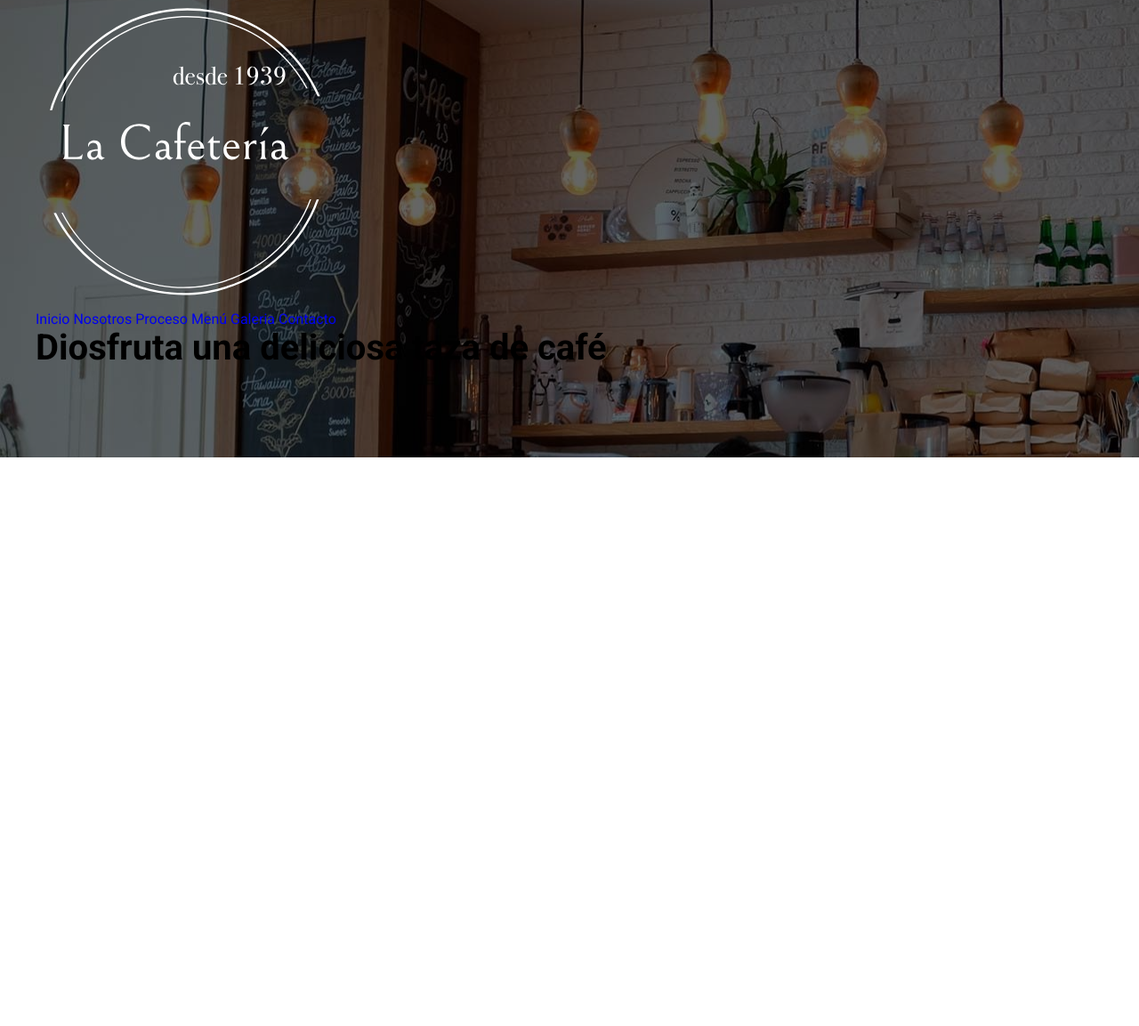
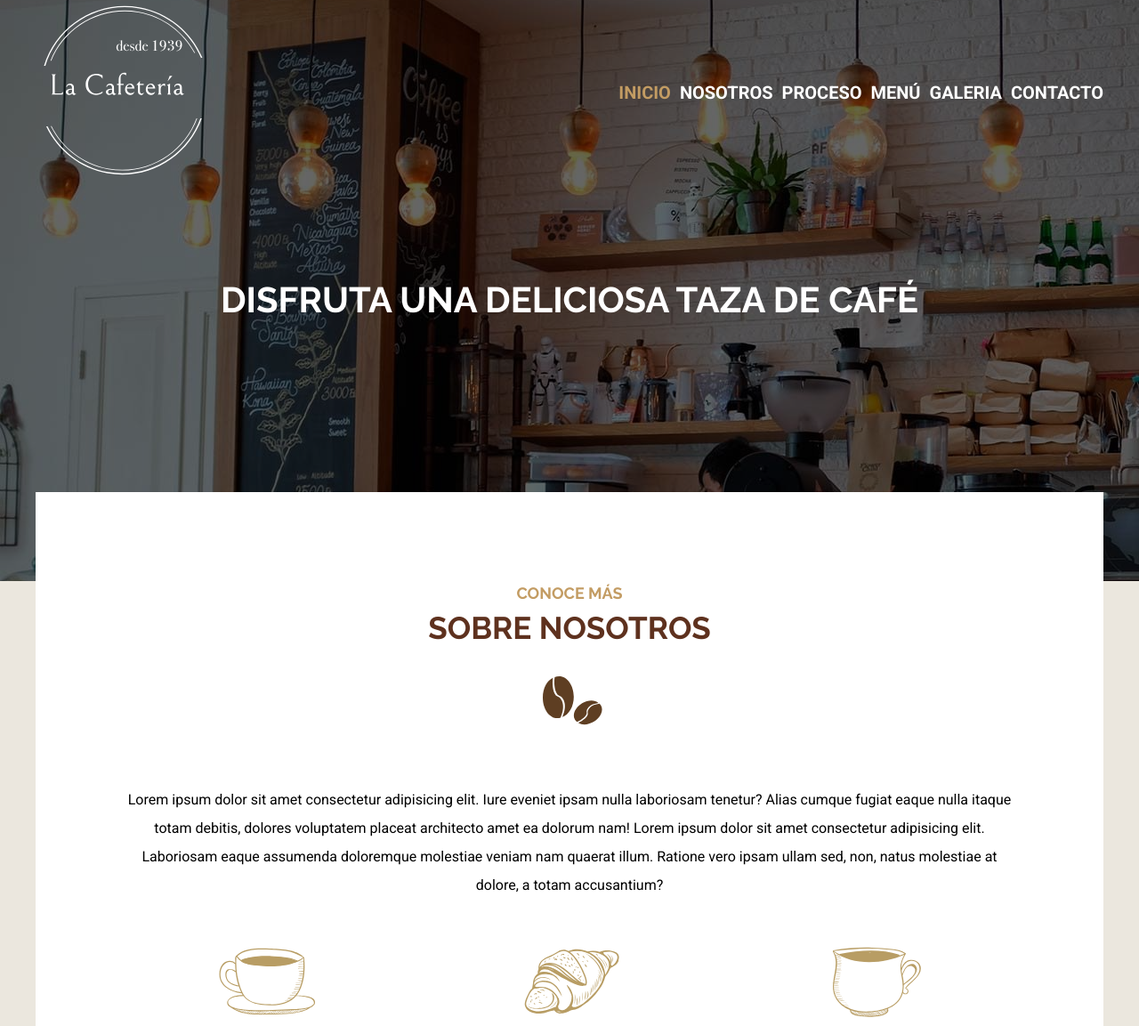
Before and after one commit to JonathanAlvac/Cafeteria-sass-gulp, a website: page index.html in a window 1280 px wide. Shown: the part 47-1200 px from the top of the page at 89% size. Before the commit the page ends 800 px from the top, so only its background shows below. Drawn offline with Linux system fonts and the light colour scheme; a web font is replaced by a local one.

Commit message:
mejoras mixins y redistribucion

```diff
--- a/index.html
+++ b/index.html
@@ -8,7 +8,7 @@
     <link rel="preconnect" href="https://fonts.googleapis.com" />
     <link rel="preconnect" href="https://fonts.gstatic.com" crossorigin />
     <link
-      href="https://fonts.googleapis.com/css2?family=Roboto:wght@400;700;900&display=swap"
+      href="https://fonts.googleapis.com/css2?family=Bona+Nova&family=Raleway:wght@700;900&family=Roboto:wght@400;700;900&display=swap"
       rel="stylesheet"
     />
     <link rel="stylesheet" href="build/css/app.css" />
@@ -18,21 +18,86 @@
       <div class="contenido-header contenedor">
         <div class="barra">
           <div class="logo">
-            <img src="build/img/logo.svg" alt="logotipo" title="logo">
+            <img src="build/img/logo.svg" alt="logotipo" title="logo" />
           </div>
           <nav class="nav-principal">
-            <a href="index.html">Inicio</a>
-            <a href="nosotros.html">Nosotros</a>
-            <a href="proceso.html">Proceso</a>
-            <a href="menu.html">Menú</a>
-            <a href="galeria.html">Galeria</a>
-            <a href="contacto.html">Contacto</a>
+            <a class="activo" href="index.html">Inicio</a>
+            <a class="" href="nosotros.html">Nosotros</a>
+            <a class="" href="proceso.html">Proceso</a>
+            <a class="" href="menu.html">Menú</a>
+            <a class="" href="galeria.html">Galeria</a>
+            <a class="" href="contacto.html">Contacto</a>
           </nav>
         </div>
         <div class="textoheader">
-            <h1 class="">Diosfruta una deliciosa taza de café</h1>
+          <h1 class="">Disfruta una deliciosa taza de café</h1>
         </div>
       </div>
     </header>
+    <main class="contenedor contenido-principal text-center">
+      <section class="conoce">
+        <h2><span>Conoce más </span>Sobre Nosotros</h2>
+        <p>
+          Lorem ipsum dolor sit amet consectetur adipisicing elit. Iure eveniet
+          ipsam nulla laboriosam tenetur? Alias cumque fugiat eaque nulla itaque
+          totam debitis, dolores voluptatem placeat architecto amet ea dolorum
+          nam! Lorem ipsum dolor sit amet consectetur adipisicing elit.
+          Laboriosam eaque assumenda doloremque molestiae veniam nam quaerat
+          illum. Ratione vero ipsam ullam sed, non, natus molestiae at dolore, a
+          totam accusantium?
+        </p>
+      </section>
+      <section class="iconos">
+        <ul class="listado-iconos">
+          <li>
+            <img src="build/img/icono_cafe.svg" alt="cafe" />
+            <p>Café</p>
+          </li>
+          <li>
+            <img src="build/img/icono_postre.svg" alt="cafe" />
+            <p>Postres</p>
+          </li>
+          <li>
+            <img src="build/img/icono_te.svg" alt="cafe" />
+            <p>Té</p>
+          </li>
+        </ul>
+      </section>
+      <section class="experiencia">
+        <h2><span>Vive la </span>Experiencia</h2>
+        <div class="galeria">
+          <div class="imagen">
+            <img src="build/img/galeria/galeria_01.jpg" alt="galeria">
+          </div>
+          <div class="imagen">
+            <img src="build/img/galeria/galeria_02.jpg" alt="galeria">
+          </div>
+          <div class="imagen">
+            <img src="build/img/galeria/galeria_03.jpg" alt="galeria">
+          </div>
+          <div class="imagen">
+            <img src="build/img/galeria/galeria_04.jpg" alt="galeria">
+          </div>
+          <div class="imagen">
+            <img src="build/img/galeria/galeria_05.jpg" alt="galeria">
+          </div>
+          <div class="imagen">
+            <img src="build/img/galeria/galeria_06.jpg" alt="galeria">
+          </div>
+          <div class="imagen">
+            <img src="build/img/galeria/galeria_07.jpg" alt="galeria">
+          </div>
+          <div class="imagen">
+            <img src="build/img/galeria/galeria_08.jpg" alt="galeria">
+          </div>
+          <div class="imagen">
+            <img src="build/img/galeria/galeria_09.jpg" alt="galeria">
+          </div>
+          <div class="imagen">
+            <img src="build/img/galeria/galeria_10.jpg" alt="galeria">
+          </div>
+        </div>
+      </section>
+    </main>
   </body>
 </html>
--- a/src/scss/app.scss
+++ b/src/scss/app.scss
@@ -1,2 +1,3 @@
 @use 'base';
 @use 'header';
+@use 'inicio';
--- a/src/scss/base/_globales.scss
+++ b/src/scss/base/_globales.scss
@@ -10,13 +10,21 @@ html{
 }
 
 body{
-    font-family: v.$fuentePrincipal;
+    font-family: v.$fuenteSecundaria;
     font-size: 1.6rem;
+    background-color: v.$cafeClaro;
 }
 
 p{
     color: v.$colorNegro;
-    font-size: 2rem;
+    font-size: 1.6rem;
+    line-height: 2;
+}
+
+ul{
+    list-style: none;
+    padding: 0;
+    margin: 0;
 }
 
 .contenedor{
@@ -33,17 +41,3 @@ img{
     max-width: 100%;
     display: block;
 }
-
-h1,h2,h3{
-    margin: 0 0 v.$separacion 0;
-}
-
-h1{
-    font-size: 4rem;
-}
-h2{
-    font-size: 3.5rem;
-}
-h3{
-    font-size: 3.2rem;
-}
--- a/src/scss/base/_index.scss
+++ b/src/scss/base/_index.scss
@@ -2,3 +2,5 @@
 @forward 'variables';
 @forward 'globales';
 @forward 'utilidades';
+@forward 'tipografia';
+@forward 'mixins';
--- a/src/scss/base/_mixins.scss
+++ b/src/scss/base/_mixins.scss
@@ -1,7 +1,26 @@
 @use 'base/variables' as v;
 
-@mixin telefono{
-    @media(min-width: v.$telefono){
+@mixin telefono {
+    @media(min-width: v.$telefono) {
         @content;
     }
 }
+
+@mixin tablet {
+    @media(min-width:v.$tablet) {
+        @content;
+    }
+}
+
+@mixin desktop {
+    @media(min-width:v.$desktop) {
+        @content;
+    }
+
+}
+
+@mixin grid($columnas, $espaciado){
+    display: grid;
+    grid-template-columns: repeat($columnas, 1fr);
+    column-gap: $espaciado;
+}
--- /dev/null
+++ b/src/scss/base/_tipografia.scss
@@ -0,0 +1,42 @@
+@use 'variables' as v;
+
+h1,
+h2,
+h3 {
+    font-family: v.$fuentePrincipal;
+    margin: 0 0 v.$separacion 0;
+    text-transform: uppercase;
+    text-align: center;
+    line-height: 1.5;
+}
+
+h1 {
+    font-size: 4rem;
+}
+
+h2 {
+    font-size: 3.5rem;
+    color: v.$colorPrimario;
+
+    span {
+        color: v.$colorSecundario;
+        font-size: 1.8rem;
+        display: block;
+    }
+
+    &::after{
+        content: '';
+        display: block;
+        width: 10rem;
+        height: 10rem;
+        margin: 0 auto;
+        background-image: url(../img/cafe.svg);
+        background-repeat: no-repeat;
+        background-position: center center;
+        background-size: 10rem;
+    }
+}
+
+h3 {
+    font-size: 3.2rem;
+}
--- a/src/scss/base/_variables.scss
+++ b/src/scss/base/_variables.scss
@@ -1,17 +1,20 @@
 // Fuentes
- $fuentePrincipal :'Roboto', sans-serif;
+ $fuentePrincipal: 'Raleway', sans-serif;
+ $fuenteSecundaria: 'Roboto', sans-serif;
+ $fuenteCursiva: 'Bona Nova', serif;
 
 //Media queries
 $telefono: 480px;
-$tablets: 768px;
+$tablet: 768px;
 $desktop: 1024px;
 
 //colores
-$colorPrimario: #E8505B;
-$colorSecundario: #455A64;
+$colorPrimario: #5E311E;
+$colorSecundario: #C39C63;
 $colorNegro: #000000;
 $colorBlanco: #FFFFFF;
 $colorGris: #eceeef;
+$cafeClaro: #ebe7de;
 
 //unidades
 $separacion: 5rem;
--- /dev/null
+++ b/src/scss/header/_barra.scss
@@ -0,0 +1,23 @@
+@use 'base/mixins' as m;
+
+.barra{
+    display: flex;
+    flex-direction: column;
+
+
+    @include m.tablet {
+        flex-direction: row;
+        justify-content: space-between;
+        align-items: center;
+    }
+
+    .logo{
+        width: 50%;
+        margin: 0 auto;
+
+        @include m.tablet {
+            width: 20rem;
+            margin: 0;
+        }
+    }
+}
--- a/src/scss/header/_header.scss
+++ b/src/scss/header/_header.scss
@@ -5,8 +5,12 @@
     padding: 5rem 0;
     position: relative;
 
+    @include m.tablet {
+       min-height: 70rem;
+    }
 
-    &::before { // como poner una hoja de un cuaderno encima de c-header
+    &::before {
+        // como poner una hoja de un cuaderno encima de c-header
         content: '';
         background-color: v.$colorNegro;
         position: absolute;
@@ -19,6 +23,18 @@
 
     .contenido-header {
         position: relative; //se pone adelante con el relative
+
+        h1{
+            text-align: center;
+            color: v.$colorBlanco;
+            text-transform: uppercased;
+            margin-top: 5rem;
+
+            @include m.tablet {
+                margin-top:10rem;
+            }
+
+        }
     }
 }
 
--- a/src/scss/header/_index.scss
+++ b/src/scss/header/_index.scss
@@ -1,2 +1,3 @@
 @forward 'header';
 @forward 'navegacion';
+@forward 'barra';
--- a/src/scss/header/_navegacion.scss
+++ b/src/scss/header/_navegacion.scss
@@ -1,3 +1,36 @@
-nav{
-    color: black ;
+@use 'base/variables' as v;
+@use 'base/mixins' as m;
+
+.nav-principal {
+    display: flex;
+    flex-direction: column;
+    margin-top: 4rem;
+
+    @include m.tablet {
+        flex-direction: row;
+        gap: 1rem;
+        margin-top: 0;
+    }
+
+    a {
+        color: v.$colorBlanco;
+        text-align: center;
+        font-size: 2rem;
+        text-transform: uppercase;
+        font-weight: 700;
+        margin-bottom: 1rem;
+
+        @include m.tablet {
+            margin-bottom: 0;
+        }
+
+        &:hover{
+            color: v.$colorSecundario;
+        }
+
+        &.activo{
+            color: v.$colorSecundario;
+        }
+    }
+
 }
--- /dev/null
+++ b/src/scss/inicio/_contenido.scss
@@ -0,0 +1,14 @@
+@use 'base/variables' as v;
+@use 'base/mixins' as m;
+
+.contenido-principal {
+    background-color: v.$colorBlanco;
+    padding: 5rem 2rem;
+
+    @include m.tablet {
+        padding: 10rem;
+        margin-top: -10rem;
+        position: relative;
+    }
+
+}
--- /dev/null
+++ b/src/scss/inicio/_iconos.scss
@@ -0,0 +1,29 @@
+@use 'base/variables' as v;
+@use 'base/mixins' as m;
+
+.iconos {
+    margin-top: 5rem;
+
+    .listado-iconos {
+
+        @include m.tablet {
+            @include m.grid(3, 2rem);
+        }
+
+        li {
+
+            img {
+                margin: 0 auto;
+                width: 12rem;
+            }
+
+            p {
+                font-family: v.$fuenteCursiva;
+                font-size: 3.2rem;
+                color: v.$colorPrimario;
+            }
+        }
+    }
+
+
+}
--- /dev/null
+++ b/src/scss/inicio/_index.scss
@@ -0,0 +1,3 @@
+@forward 'contenido';
+@forward 'iconos';
+@forward 'galeria';
```
Also changed, not shown: build/css/app.css, src/scss/inicio/_galeria.scss (added).
